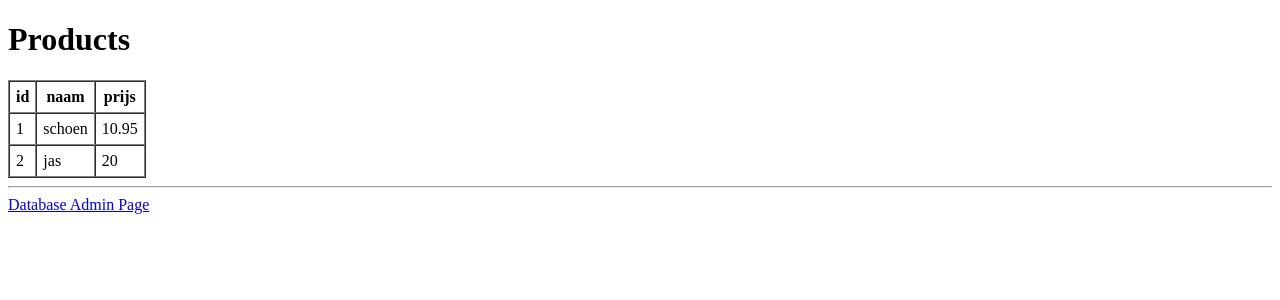
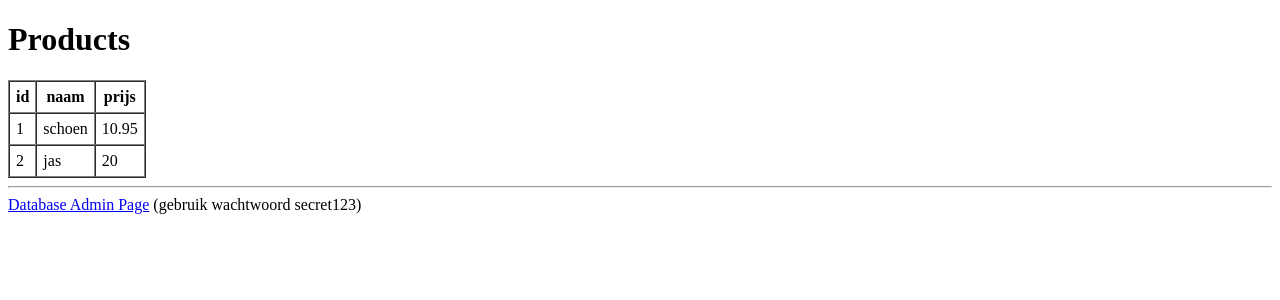
Before and after one commit to informatica-actief/php-template, a PHP site: page / in a window 1280 px wide. Shown: the top 300 px of the page. Run offline with PHP 8.4, Linux system fonts and the light colour scheme; data comes from the database, SQL or seed files in the repository.

Commit message:
remove broken autostart, improve login

```diff
--- a/index.php
+++ b/index.php
@@ -33,6 +33,6 @@ $rows = $products->fetchAll(PDO::FETCH_ASSOC);
     <?php endif; ?>
 
     <hr>
-    <a href="/adminer.php?sqlite=&username=&db=shop.db">Database Admin Page</a>
+    <a href="/adminer.php?sqlite=&username=user&db=shop.db">Database Admin Page</a> (gebruik wachtwoord secret123)
 </body>
 </html>
```
Also changed, not shown: README.md, 1 other file.
